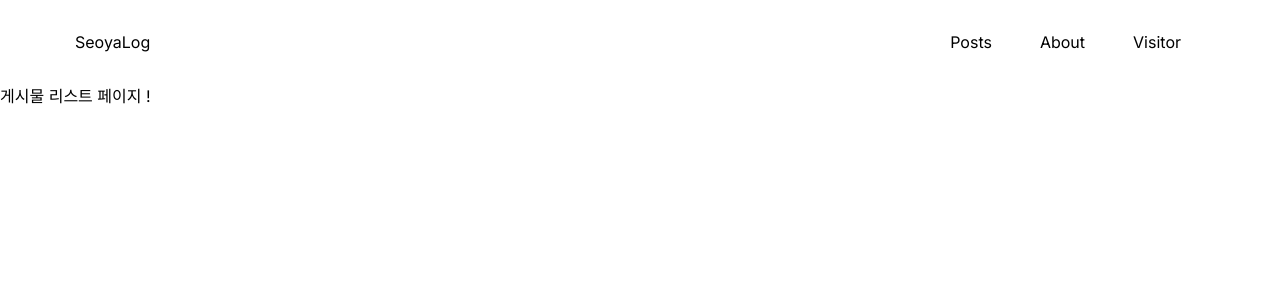
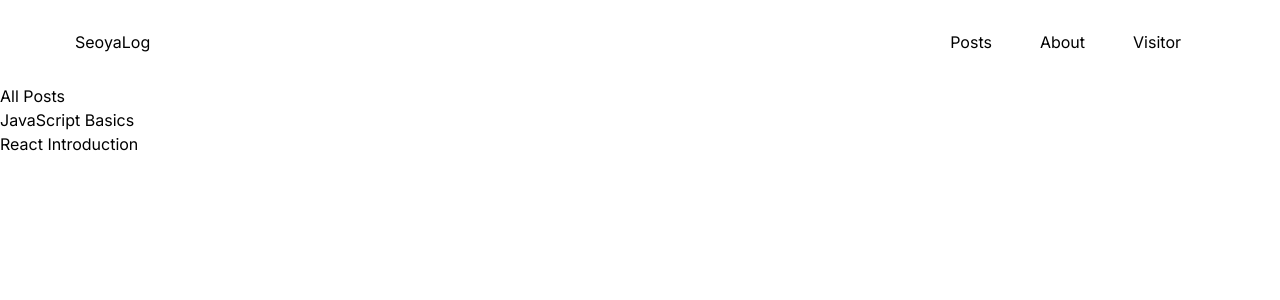
Before and after one commit to SeoHee3478/seoyalog, a Next.js app in the folder seoya-log/: page /posts in a window 1280 px wide. Shown: the top 300 px of the page. Built offline with nearby package versions, Linux system fonts and the light colour scheme.

Commit message:
Feat: 블로그 post 리스트 페이지 구현

```diff
--- a/seoya-log/src/app/posts/page.tsx
+++ b/seoya-log/src/app/posts/page.tsx
@@ -1,5 +1,20 @@
-const PostListPage = () => {
-  return <h1>게시물 리스트 페이지 !</h1>;
-};
+// pages/posts/page.tsx
+import Link from "next/link";
+import { dummyPosts } from "@/helper/lib/dummyData"; // 더미 데이터 사용
 
-export default PostListPage;
+export default function PostsPage() {
+  return (
+    <div>
+      <h1>All Posts</h1>
+      <ul>
+        {dummyPosts.map((post) => (
+          <li key={post.id}>
+            <Link href={`/posts/${post.category}/${post.id}`}>
+              {post.title}
+            </Link>
+          </li>
+        ))}
+      </ul>
+    </div>
+  );
+}
```
